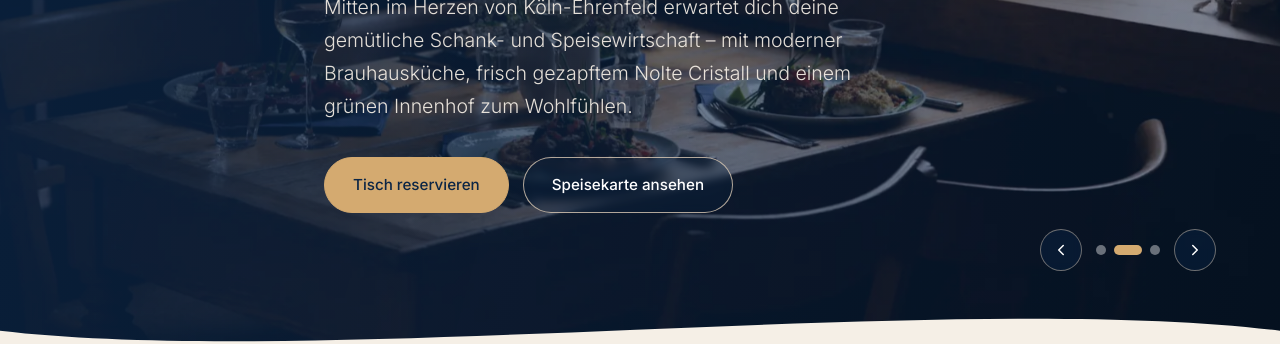
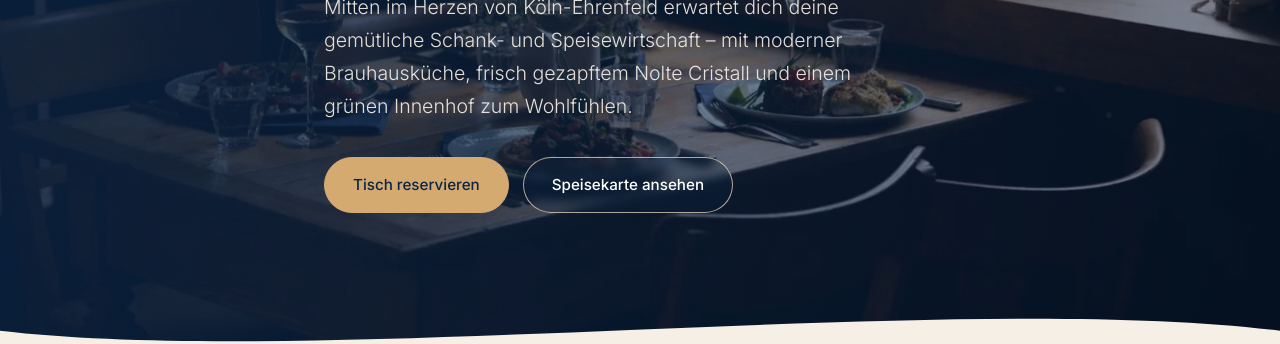
Before and after one commit to scr4ppi/Herzblatt1, a plain HTML site: page index.html in a window 1280 px wide. Shown: the part 379-723 px from the top of the page. Drawn offline with nearby package versions, Linux system fonts and the light colour scheme; a web font is replaced by a local one.

Commit message:
Update hero slideshow and gallery descriptions

```diff
--- a/index.html
+++ b/index.html
@@ -397,7 +397,7 @@
         }
 
         /* ==========================================================================
-           4. DYNAMISCHER HERO MIT SLIDESHOW & SVG-WELLE
+           4. DYNAMISCHER HERO MIT REINER HINTERGRUND-DIASHOW & SVG-WELLE
            ========================================================================== */
         .hero {
             position: relative;
@@ -414,6 +414,7 @@
             position: absolute;
             inset: 0;
             z-index: 1;
+            pointer-events: none;
         }
 
         .hero-slide {
@@ -421,7 +422,7 @@
             inset: 0;
             opacity: 0;
             transform: scale(1.04);
-            transition: opacity 1.1s ease, transform 6.5s ease;
+            transition: opacity 1.4s ease-in-out, transform 6.5s ease-out;
         }
 
         .hero-slide.aktiv {
@@ -491,58 +492,6 @@
             gap: 14px;
         }
 
-        /* Hero Slideshow Steuerung (Pfeile + Dots) */
-        .hero-controls {
-            position: absolute;
-            bottom: 86px;
-            right: 5%;
-            z-index: 4;
-            display: flex;
-            align-items: center;
-            gap: 14px;
-        }
-
-        .hero-arrow {
-            width: 42px;
-            height: 42px;
-            border-radius: 50%;
-            border: 1px solid rgba(233, 214, 190, 0.45);
-            background-color: rgba(11, 37, 69, 0.45);
-            color: #FFFFFF;
-            display: flex;
-            align-items: center;
-            justify-content: center;
-            cursor: pointer;
-            backdrop-filter: blur(4px);
-            transition: all var(--uebergang);
-        }
-
-        .hero-arrow:hover {
-            background-color: var(--gold);
-            border-color: var(--gold);
-            color: var(--blau);
-        }
-
-        .hero-dots {
-            display: flex;
-            gap: 8px;
-        }
-
-        .hero-dot {
-            width: 10px;
-            height: 10px;
-            border-radius: 999px;
-            border: none;
-            background-color: rgba(255, 255, 255, 0.4);
-            cursor: pointer;
-            transition: all 0.35s ease;
-        }
-
-        .hero-dot.aktiv {
-            width: 28px;
-            background-color: var(--gold);
-        }
-
         /* Geschwungene SVG-Welle am unteren Rand des Hero */
         .hero-welle {
             position: absolute;
@@ -1038,7 +987,7 @@
         }
 
         /* ==========================================================================
-           8. INTERAKTIVE FOTOGALERIE-SLIDESHOW (MIT TOUCH / SWIPE)
+           8. MANUELLE FOTOGALERIE-SLIDESHOW (PFEILE, PUNKTE & TOUCH-SWIPE)
            ========================================================================== */
         .galerie-wrapper {
             position: relative;
@@ -1537,7 +1486,6 @@
             display: flex;
             flex-direction: column;
             gap: 12px;
-            /* Anfangs ausgeblendet, erscheint weich beim Scrollen */
             opacity: 0;
             transform: translateY(18px);
             pointer-events: none;
@@ -1692,11 +1640,6 @@
             .hero {
                 min-height: 86vh;
                 padding: 110px 0 120px;
-            }
-
-            .hero-controls {
-                bottom: 72px;
-                right: 24px;
             }
 
             .hero-welle svg {
@@ -1777,11 +1720,11 @@
 
     <main>
         <!-- ==================================================================
-             HERO-BEREICH MIT AUTOMATISCHER HINTERGRUND-SLIDESHOW
+             HERO-BEREICH MIT AUTOMATISCHER HINTERGRUND-DIASHOW (OHNE BUTTONS)
              Nutzt eure drei Raumbilder: room.webp, table.webp, room2.webp
              ================================================================== -->
         <section class="hero" id="start" aria-label="Willkommen im Herzblatt">
-            <div class="hero-slides" id="heroSlides">
+            <div class="hero-slides" id="heroSlides" aria-hidden="true">
                 <!-- Slide 1: Weitwinkel Gastraum (room.webp) -->
                 <div class="hero-slide aktiv">
                     <img src="room.webp"
@@ -1815,21 +1758,6 @@
                     <a href="#kontakt" class="btn btn-gold">Tisch reservieren</a>
                     <a href="#speisekarte" class="btn btn-outline-hell">Speisekarte ansehen</a>
                 </div>
-            </div>
-
-            <!-- Slideshow-Steuerung -->
-            <div class="hero-controls" aria-label="Slideshow-Steuerung">
-                <button class="hero-arrow" id="heroPrev" aria-label="Vorheriges Bild">
-                    <svg width="18" height="18" viewBox="0 0 24 24" fill="none" stroke="currentColor" stroke-width="2" stroke-linecap="round" stroke-linejoin="round"><polyline points="15 18 9 12 15 6"/></svg>
-                </button>
-                <div class="hero-dots" id="heroDots">
-                    <button class="hero-dot aktiv" data-slide="0" aria-label="Bild 1: Gastraum"></button>
-                    <button class="hero-dot" data-slide="1" aria-label="Bild 2: Tisch am Fenster"></button>
-                    <button class="hero-dot" data-slide="2" aria-label="Bild 3: Abendstimmung"></button>
-                </div>
-                <button class="hero-arrow" id="heroNext" aria-label="Nächstes Bild">
-                    <svg width="18" height="18" viewBox="0 0 24 24" fill="none" stroke="currentColor" stroke-width="2" stroke-linecap="round" stroke-linejoin="round"><polyline points="9 18 15 12 9 6"/></svg>
-                </button>
             </div>
 
             <!-- Geschwungene SVG-Welle am unteren Rand -->
@@ -2015,8 +1943,8 @@
         </section>
 
         <!-- ==================================================================
-             INTERAKTIVE FOTOGALERIE-SLIDESHOW („EINBLICKE INS HERZBLATT“)
-             Integriert eure Bilder: room.webp, table.webp, room2.webp, dish4.webp, Nolte.webp
+             MANUELLE FOTOGALERIE („EINBLICKE INS HERZBLATT“)
+             Manuell bedienbar über Pfeile, Punkte & Touch-Swipe
              ================================================================== -->
         <section class="sektion" id="galerie">
             <div class="container">
@@ -2025,7 +1953,7 @@
                     <h2 class="sektion-titel">Einblicke ins Herzblatt</h2>
                     <p class="sektion-untertitel">
                         Ob im gemütlichen Gastraum, am liebevoll gedeckten Tisch oder bei einem frisch gezapften
-                        Nolte Cristall – schau dich schon mal ein bisschen bei uns um.
+                        Nolte Cristall – klick oder wisch dich hier in Ruhe durch unsere Eindrücke.
                     </p>
                 </div>
 
@@ -2351,18 +2279,6 @@
          SCHWEBENDE SCHNELLKONTAKT-BUTTONS (UNTEN RECHTS BEIM SCROLLEN)
          ====================================================================== -->
     <div class="floating-kontakt" id="floatingKontakt" aria-label="Schnellkontakt">
-        <!-- Optionaler WhatsApp-Button (aktuell wie in deinem Code auskommentiert):
-        <a href="https://wa.me/4922180132835?text=Hallo%20Herzblatt-Team%2C%20ich%20habe%20eine%20Frage%20zu%20einer%20Reservierung."
-           target="_blank" rel="noopener noreferrer"
-           class="float-btn float-btn-whatsapp"
-           aria-label="WhatsApp schreiben">
-            <span class="float-tooltip">WhatsApp schreiben</span>
-            <svg width="24" height="24" viewBox="0 0 24 24" fill="currentColor" aria-hidden="true">
-                <path d="M12.03 2C6.51 2 2.02 6.48 2.02 12c0 1.97.57 3.81 1.56 5.36L2 22l4.77-1.53A9.94 9.94 0 0 0 12.03 22c5.52 0 10-4.48 10-10S17.55 2 12.03 2zm5.82 14.12c-.25.7-1.45 1.34-2 1.42-.52.08-1.18.11-1.91-.12-.44-.14-1.01-.33-1.74-.65-3.06-1.32-5.06-4.41-5.21-4.61-.15-.2-1.24-1.65-1.24-3.15 0-1.5.78-2.24 1.06-2.55.28-.3.61-.38.81-.38.2 0 .41.01.58.01.19.01.44-.07.69.53.25.61.86 2.1.94 2.25.08.15.13.33.02.53-.1.2-.15.33-.3.51-.15.18-.32.4-.46.53-.15.15-.31.32-.13.62.18.3.79 1.3 1.7 2.11 1.17 1.04 2.15 1.37 2.46 1.52.3.15.48.13.66-.08.18-.2.76-.89.96-1.19.2-.3.41-.25.69-.15.28.1 1.77.84 2.08.99.3.15.51.23.58.36.08.13.08.76-.17 1.46z"/>
-            </svg>
-        </a>
-        -->
-
         <a href="tel:+4922180132835"
            class="float-btn float-btn-telefon"
            aria-label="Anrufen">
@@ -2499,48 +2415,18 @@
             });
 
             /* ----------------------------------------------------------------
-               3. HERO HINTERGRUND-SLIDESHOW (AUTOPLAY + PFEILE + DOTS)
+               3. HERO HINTERGRUND-DIASHOW (REINER AUTOMATIK-MODUS OHNE BUTTONS)
                ---------------------------------------------------------------- */
             const heroSlides = document.querySelectorAll('.hero-slide');
-            const heroDots = document.querySelectorAll('.hero-dot');
-            const heroPrev = document.getElementById('heroPrev');
-            const heroNext = document.getElementById('heroNext');
             let heroIndex = 0;
-            let heroTimer = null;
-
-            function zeigeHeroSlide(neuerIndex) {
-                heroIndex = (neuerIndex + heroSlides.length) % heroSlides.length;
-                heroSlides.forEach((slide, i) => slide.classList.toggle('aktiv', i === heroIndex));
-                heroDots.forEach((dot, i) => dot.classList.toggle('aktiv', i === heroIndex));
-            }
-
-            function starteHeroAutoplay() {
-                stoppeHeroAutoplay();
-                heroTimer = setInterval(() => zeigeHeroSlide(heroIndex + 1), 5800);
-            }
-
-            function stoppeHeroAutoplay() {
-                if (heroTimer) clearInterval(heroTimer);
-            }
-
-            heroPrev.addEventListener('click', () => {
-                zeigeHeroSlide(heroIndex - 1);
-                starteHeroAutoplay();
-            });
-
-            heroNext.addEventListener('click', () => {
-                zeigeHeroSlide(heroIndex + 1);
-                starteHeroAutoplay();
-            });
-
-            heroDots.forEach(dot => {
-                dot.addEventListener('click', () => {
-                    zeigeHeroSlide(Number(dot.dataset.slide));
-                    starteHeroAutoplay();
-                });
-            });
-
-            starteHeroAutoplay();
+
+            if (heroSlides.length > 1) {
+                setInterval(() => {
+                    heroSlides[heroIndex].classList.remove('aktiv');
+                    heroIndex = (heroIndex + 1) % heroSlides.length;
+                    heroSlides[heroIndex].classList.add('aktiv');
+                }, 5500);
+            }
 
             /* ----------------------------------------------------------------
                4. INTERAKTIVE SPEISEKARTE MIT EUREN ORIGINALBILDERN
@@ -2753,7 +2639,7 @@
             }
 
             /* ----------------------------------------------------------------
-               5. INTERAKTIVE FOTOGALERIE (PFEILE, DOTS & TOUCH-SWIPE)
+               5. MANUELLE FOTOGALERIE (PFEILE, PUNKTE & TOUCH-SWIPE)
                ---------------------------------------------------------------- */
             const galerieViewport = document.getElementById('galerieViewport');
             const galerieTrack = document.getElementById('galerieTrack');
```
